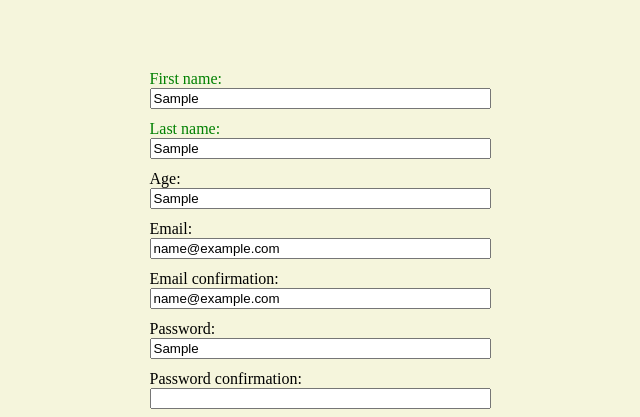
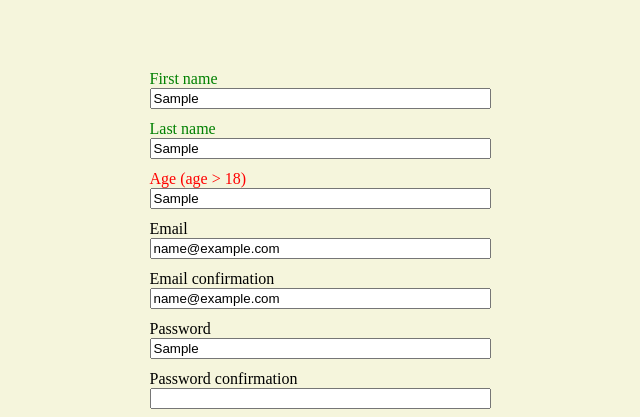
Before and after one commit to TimotheeGimbert/RegexFormCheck, a plain HTML site: page index.html in a window 1280 px wide. Both pictures are taken after typing "Sample", "Sample", "Sample", "name@example.com", "name@example.com", "Sample" into the empty fields and a click on the input "Submit !". Shown: the part 127-544 px from the top of the page, 320-960 px from the left. Drawn offline with Linux system fonts and the light colour scheme.

Commit message:
regex names and age

```diff
--- a/index.html
+++ b/index.html
@@ -11,19 +11,19 @@
 
   <main>
     <form id="myForm" action="afterForm.html">
-      <label>First name:</label><br>
+      <label>First name</label><br>
       <input type="text" id="fname" name="fname"><br>
-      <label>Last name:</label><br>
+      <label>Last name</label><br>
       <input type="text" id="lname" name="lname"><br>
-      <label>Age:</label><br>
+      <label>Age</label><br>
       <input type="text" id="age" name="age"><br>
-      <label>Email:</label><br>
+      <label>Email</label><br>
       <input type="text" id="email" name="email"><br>
-      <label>Email confirmation:</label><br>
+      <label>Email confirmation</label><br>
       <input type="text" id="emailConf" name="emailConf"><br>
-      <label>Password:</label><br>
+      <label>Password</label><br>
       <input type="text" id="password" name="password"><br>
-      <label>Password confirmation:</label><br>
+      <label>Password confirmation</label><br>
       <input type="text" id="passwordConf" name="passwordConf"><br>
 
       <div>
--- a/index.js
+++ b/index.js
@@ -1,16 +1,38 @@
-const regexes = {
-  0: /.{3,}/,
-  1: /.{5,}/
-}
+
 const inputs = document.getElementsByTagName('input');
 const submitButton = document.getElementById('submitButton');
 submitButton.addEventListener('click', (e) => {
   e.preventDefault(); // avoid redirection after clicking submit
 
-  for (let i = 0; i < 2; i++) {
-    const input = inputs[i].value;
-    let regexp = regexes[i];
-    if (regexp.test(input)) document.getElementsByTagName('label')[i].style.color = 'green';
-    else document.getElementsByTagName('label')[i].style.color = 'red';
+  // check firstname with REGEX
+  let input = inputs[0].value;
+  let regex = /.{3,}/;
+  let label = document.getElementsByTagName('label')[0];
+  if (regex.test(input)) label.style.color = 'green';
+  else if (label.style.color !== 'red') {
+    label.innerHTML = label.textContent + " (2 letters minimum)";
+    label.style.color = 'red';
+  }
+
+  // check lastname with REGEX
+  input = inputs[1].value;
+  regex = /.{3,}/;
+  label = document.getElementsByTagName('label')[1];
+  if (regex.test(input)) label.style.color = 'green';
+  else if (label.style.color !== 'red') {
+    label.innerHTML = label.textContent + " (3 letters minimum)";
+    label.style.color = 'red';
+  }
+
+  // check age with REGEX
+  input = inputs[2].value;
+  input = parseInt(input);
+  console.log(typeof(input));
+  regex = /1[8-9]|[2-9][0-9]/;
+  label = document.getElementsByTagName('label')[2];
+  if (regex.test(input)) label.style.color = 'green';
+  else if (label.style.color !== 'red') {
+    label.innerHTML = label.textContent + " (age > 18)";
+    label.style.color = 'red';
   }
 });
```
